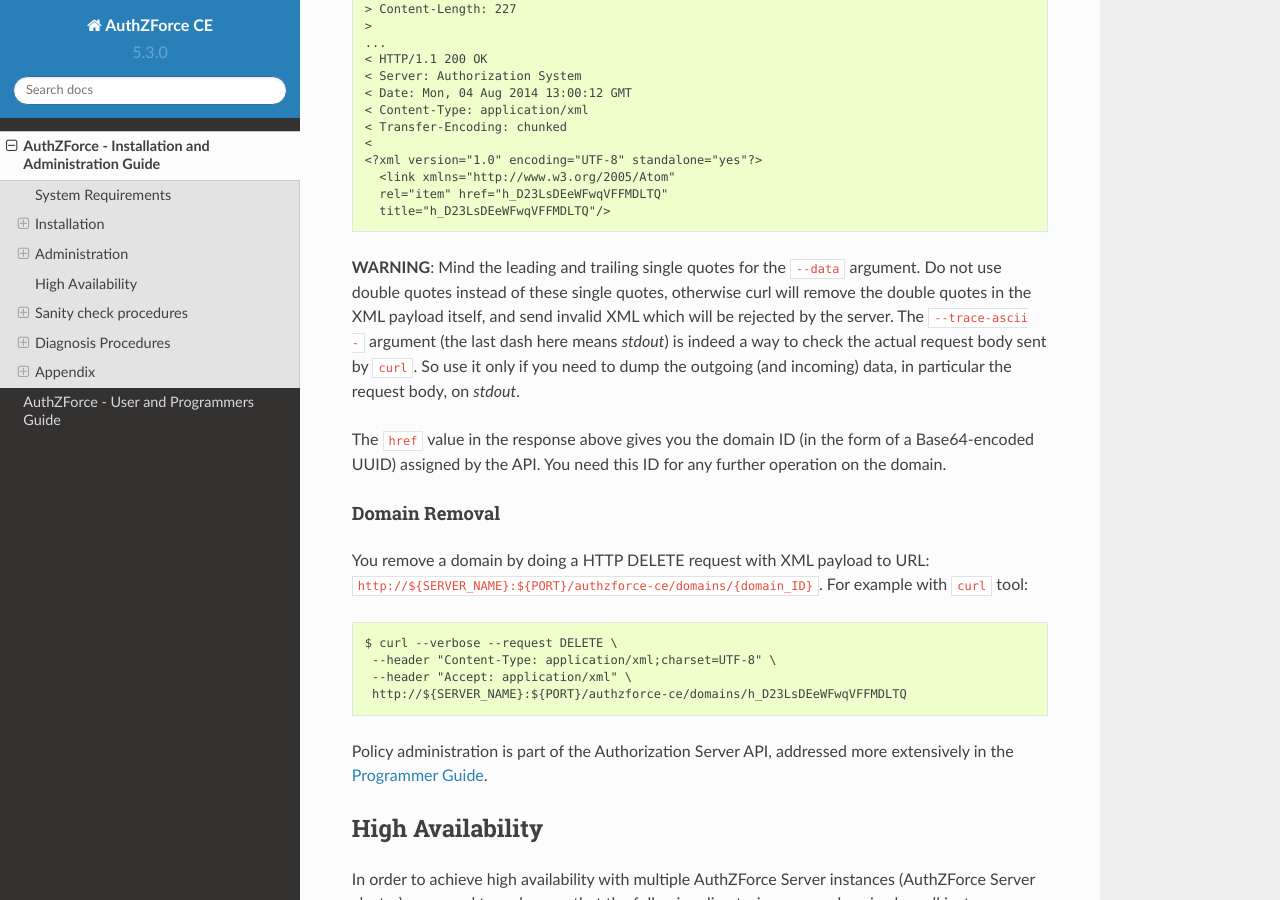
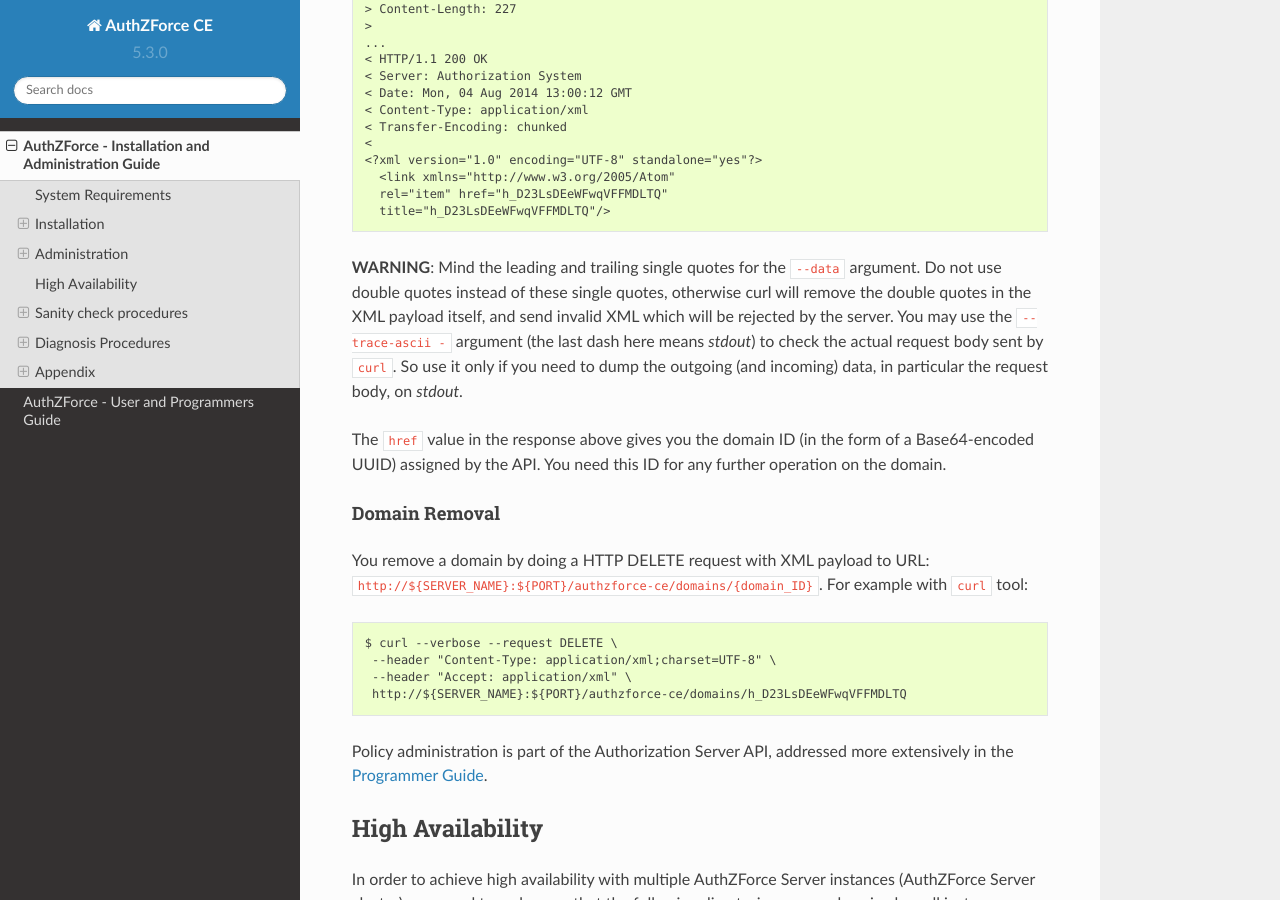
Before and after one commit to authzforce/fiware, a Sphinx documentation site: the page built from doc/InstallationAndAdministrationGuide.rst, in a window 1280 px wide and 900 px high, scrolled down 4638 px. Built offline with Sphinx 7.4.7 and the Read the Docs theme 2.0.0, drawn with Linux system fonts in a browser that asks for light colours; formulas are drawn with MathJax 3.

Commit message:
Fix sentence on trace-ascii

```diff
--- a/doc/InstallationAndAdministrationGuide.rst
+++ b/doc/InstallationAndAdministrationGuide.rst
@@ -195,7 +195,7 @@
    title="h_D23LsDEeWFwqVFFMDLTQ"/>
 
 **WARNING**: Mind the leading and trailing single quotes for the ``--data`` argument. Do not use double quotes instead of these single quotes, otherwise curl will remove the double quotes in the XML payload itself,
-and send invalid XML which will be rejected by the server. The ``--trace-ascii -`` argument (the last dash here means *stdout*) is indeed a way to check the actual request body sent by ``curl``.
+and send invalid XML which will be rejected by the server. You may use the ``--trace-ascii -`` argument (the last dash here means *stdout*) to check the actual request body sent by ``curl``.
 So use it only if you need to dump the outgoing (and incoming) data, in particular the request body, on *stdout*.
 
 The ``href`` value in the response above gives you the domain ID (in the form of a Base64-encoded UUID) assigned by the API. You need this ID for any further operation on the domain.
```
